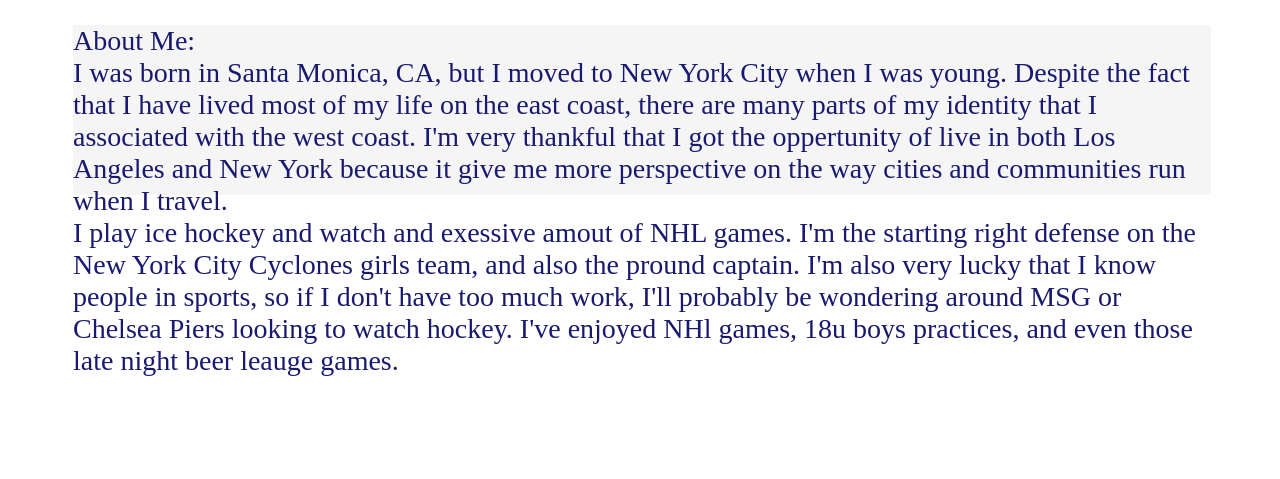
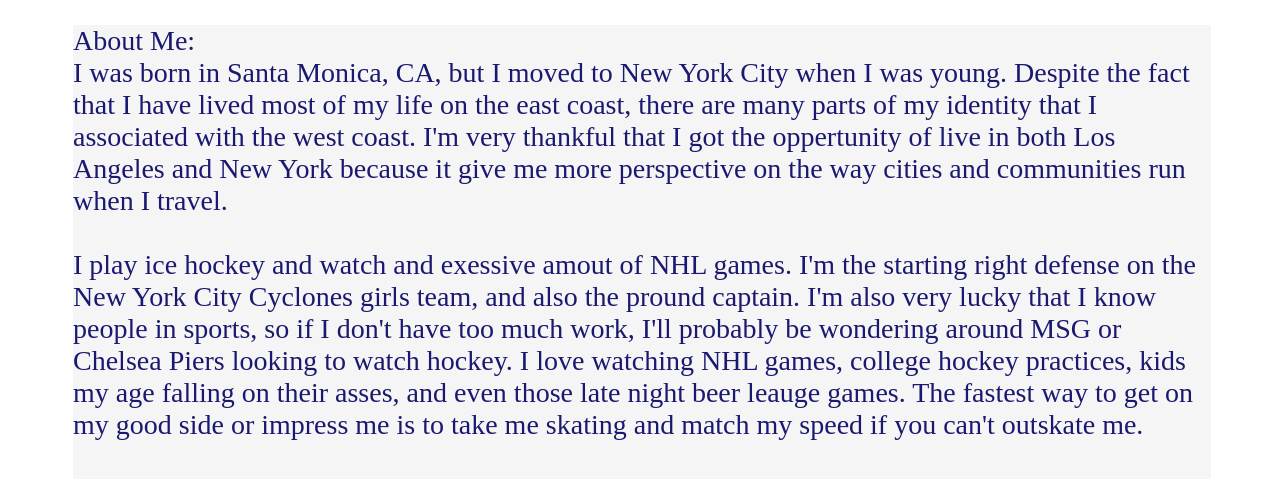
Before and after one commit to c25jk1/c25jk1.github.io, a plain HTML site: page aboutme.html in a window 1280 px wide. Shown: the part 111-590 px from the top of the page. Drawn offline with Linux system fonts and the light colour scheme.

Commit message:
about me second update (failed attempt last time)

```diff
--- a/aboutme.html
+++ b/aboutme.html
@@ -33,7 +33,7 @@
 		#writing1{
 			margin-top: 10px;
 			margin-left: 65px;
-			height: 170px;
+			height: 500px;
 			width: 90%;
 			align-self: center;
 			background-color: whitesmoke;
@@ -54,7 +54,12 @@
 
  	<div id="writing1">
 		<p> About Me: <br/> I was born in Santa Monica, CA, but I moved to New York City when I was young. Despite the fact that I have lived most of my life on the east coast, there are many parts of my identity that I associated with the west coast. I'm very thankful that I got the oppertunity of live in both Los Angeles and New York because it give me more perspective on the way cities and communities run when I travel.
-		<br/> I play ice hockey and watch and exessive amout of NHL games. I'm the starting right defense on the New York City Cyclones girls team, and also the pround captain. I'm also very lucky that I know people in sports, so if I don't have too much work, I'll probably be wondering around MSG or Chelsea Piers looking to watch hockey. I've enjoyed NHl games, 18u boys practices, and even those late night beer leauge games.
+		<br/>
+		<br/>
+		I play ice hockey and watch and exessive amout of NHL games. I'm the starting right defense on the New York City Cyclones girls team, and also the pround captain. I'm also very lucky that I know people in sports, so if I don't have too much work, I'll probably be wondering around MSG or Chelsea Piers looking to watch hockey. I love watching NHL games, college hockey practices, kids my age falling on their asses, and even those late night beer leauge games. The fastest way to get on my good side or impress me is to take me skating and match my speed if you can't outskate me.
+		<br/>
+		<br/>
+
 		</p>
 	</div>
 
```
